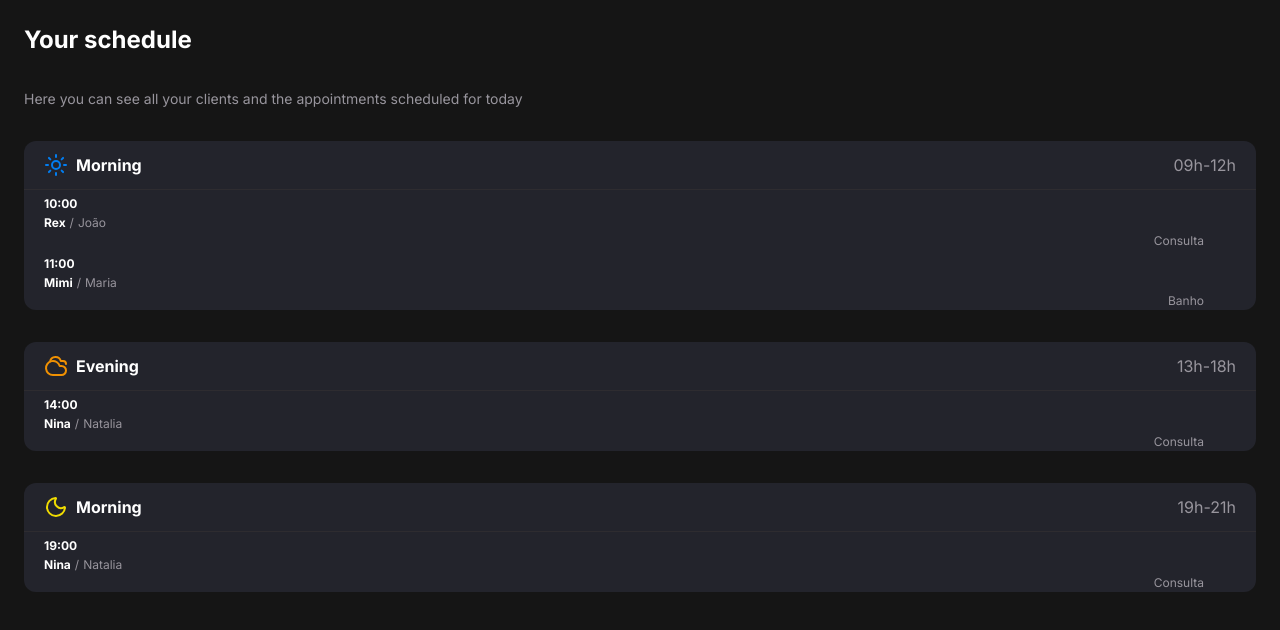
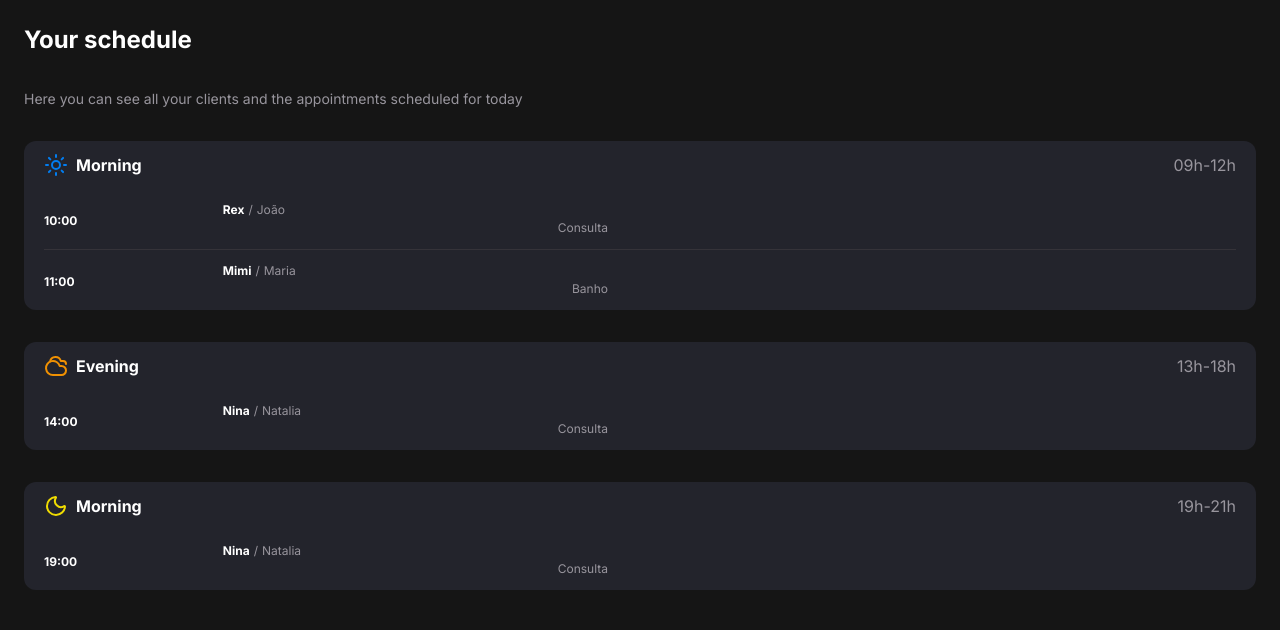
Before and after one commit to Vitorcd20/Pet-Shop-Project-web-Next-js-, a Next.js app: page / in a window 1280 px wide. Shown: the top 630 px of the page. Built offline with nearby package versions, Linux system fonts and the light colour scheme.

Commit message:
Enhance AppointmentCard integration by adding isFirstInSection prop and improving layout in PeriodSection

```diff
--- a/src/components/appointment-card/appointment-card.tsx
+++ b/src/components/appointment-card/appointment-card.tsx
@@ -1,12 +1,22 @@
+import { cn } from "@/lib/utils";
 import { Appointment } from "@/types/appointments";
 
 type AppointmentCardProps = {
   appointment: Appointment;
+  isFirstInSection?: boolean;
 };
 
-export const AppointmentCard = ({ appointment }: AppointmentCardProps) => {
+export const AppointmentCard = ({
+  appointment,
+  isFirstInSection = false,
+}: AppointmentCardProps) => {
   return (
-    <div>
+    <div
+      className={cn(
+        "grid grid-cols-2 md:grid-cols-[15%_35%_30%_20%] items-center py-3",
+        !isFirstInSection && "border-t border-[#353339]"
+      )}
+    >
       <div className="text-left pr-4 md:pr-0">
         <span className="text-label-small text-content-primary font-semibold">
           {appointment.time}
--- a/src/components/period-section/period-section.tsx
+++ b/src/components/period-section/period-section.tsx
@@ -15,7 +15,7 @@ const periodIcons = {
 export const PeriodSection = ({period}: PeriodSectionProps) => {
   return (
     <section className="mb-8 bg-background-tertiary rounded-xl">
-      <div className="flex items-center px-5 py-3 justify-between border-b border-[#2E2C30]">
+      <div className="flex items-center px-5 py-3 justify-between">
         <div className='flex items-center gap-2'>
             {periodIcons[period?.type]}
             <h2 className='text-label-large-size text-content-primary'>
@@ -36,7 +36,7 @@ export const PeriodSection = ({period}: PeriodSectionProps) => {
             </div>
 
             {period.appointments.map((appointment, index) => (
-              <AppointmentCard appointment={appointment} key={index} />
+              <AppointmentCard appointment={appointment} key={index} isFirstInSection={index === 0} />
             ))}
           </div>
         </div>
```
